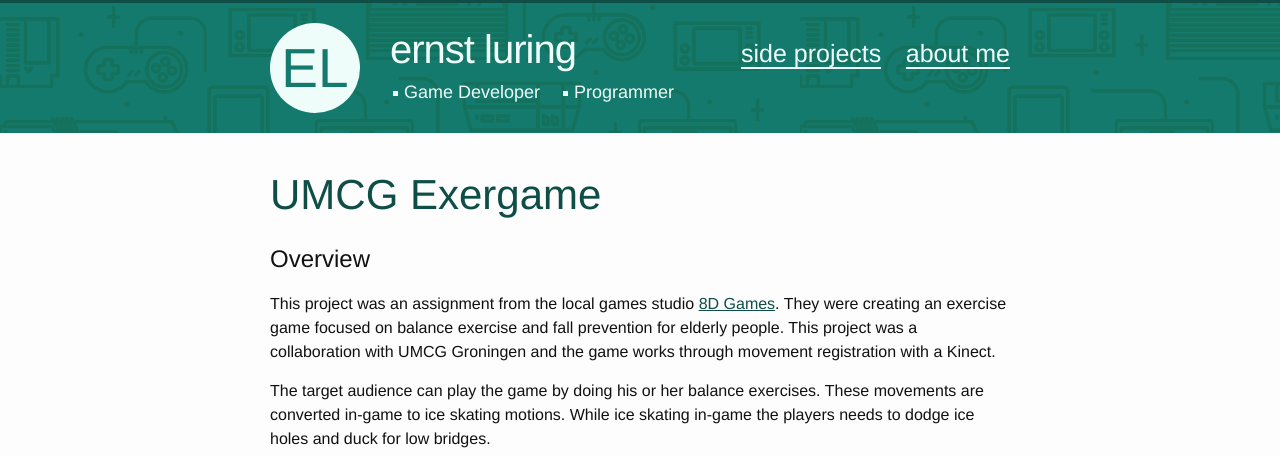
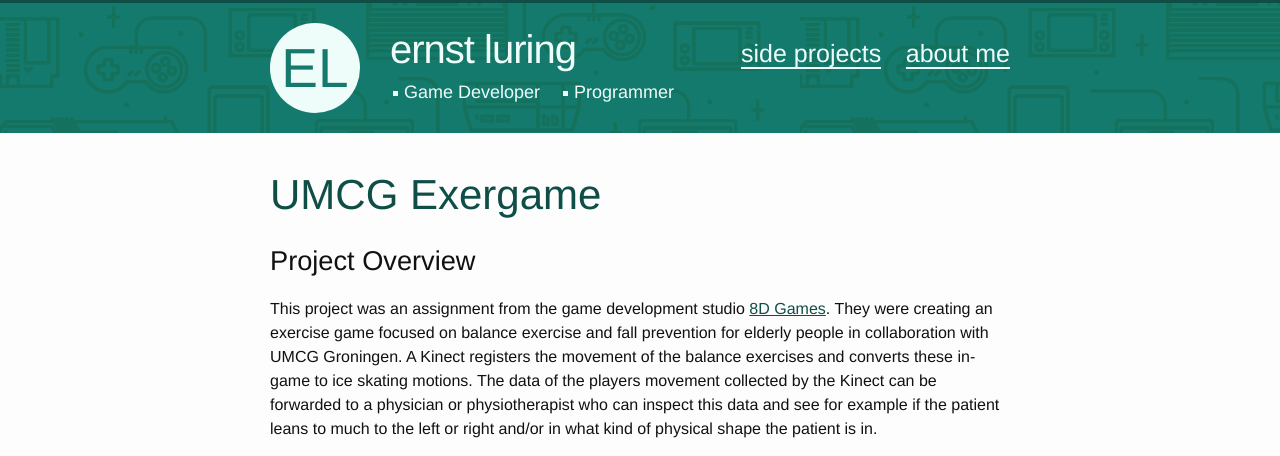
Before and after one commit to ernstluring/ejldigital.github.io, a Jekyll site: the page built from _posts/portfolio/2016-04-16-ice-skating.markdown, in a window 1280 px wide. Shown: the top 456 px of the page. Built offline with Jekyll 4.4.1, drawn with Linux system fonts in a browser that asks for light colours; some of the changed text lies outside the part shown; grey boxes are pictures that could not be loaded.

Commit message:
better project overview exergame

```diff
--- a/_posts/portfolio/2016-04-16-ice-skating.markdown
+++ b/_posts/portfolio/2016-04-16-ice-skating.markdown
@@ -5,24 +5,20 @@ dev-role: "Tool Programmer"
 categories: portfolio
 img: umcg-header.png
 ---
-# Overview
-
-This project was an assignment from the local games studio [8D Games][8dgames]. They were creating an exercise game focused on balance exercise and fall prevention for elderly people. This project was a collaboration with UMCG Groningen and the game works through movement registration with a Kinect.
-
-
-The target audience can play the game by doing his or her balance exercises. These movements are converted in-game to ice skating motions. While ice skating in-game the players needs to dodge ice holes and duck for low bridges.
-
-
-In addition to the gained fun factor by changing a boring exercise to a fun activity. The data of the players movement collected by the Kinect can also be forwarded to a physician or physiotherapist who can inspect this data and see for example if the patient leans to mutch to the left or right and/or in what kind of physical shape the patient is in.
-
-
+# Project Overview
+This project was an assignment from the game development studio [8D Games][8dgames]. They were creating an exercise game focused on balance exercise and fall prevention for elderly people in collaboration with UMCG Groningen. A Kinect registers the movement of the balance exercises and converts these in-game to ice skating motions. The data of the players movement collected by the Kinect can be forwarded to a physician or physiotherapist who can inspect this data and see for example if the patient leans to much to the left or right and/or in what kind of physical shape the patient is in.
 
 {% include youtubePlayer.html id="OKwsO7oyTEI" %}
 
 <br>
 
-# Detailed info
+# My Role
 
 
 
+[My code on github][github]
+
+
+
+[github]: https://github.com/ernstluring/umcg-exergame
 [8dgames]: http://www.8d-games.nl/
--- a/_sass/_layout.scss
+++ b/_sass/_layout.scss
@@ -289,30 +289,14 @@
 
 .post-content {
     margin-bottom: $spacing-unit;
-
+    h1 {
+      font-size: $base-font-size * 1.7;
+    }
     h2 {
-        font-size: 32px;
-
-        @include media-query($on-laptop) {
-            font-size: 28px;
-        }
+      font-size: $base-font-size * 1.2;
+      padding-top: 20px;
     }
 
-    h3 {
-        font-size: 26px;
-
-        @include media-query($on-laptop) {
-            font-size: 22px;
-        }
-    }
-
-    h4 {
-        font-size: 20px;
-
-        @include media-query($on-laptop) {
-            font-size: 18px;
-        }
-    }
     a {
       text-decoration: underline;;
     }
```
Also changed, not shown: _posts/portfolio/2016-04-19-blasterfest.markdown (+5 -2 lines).
